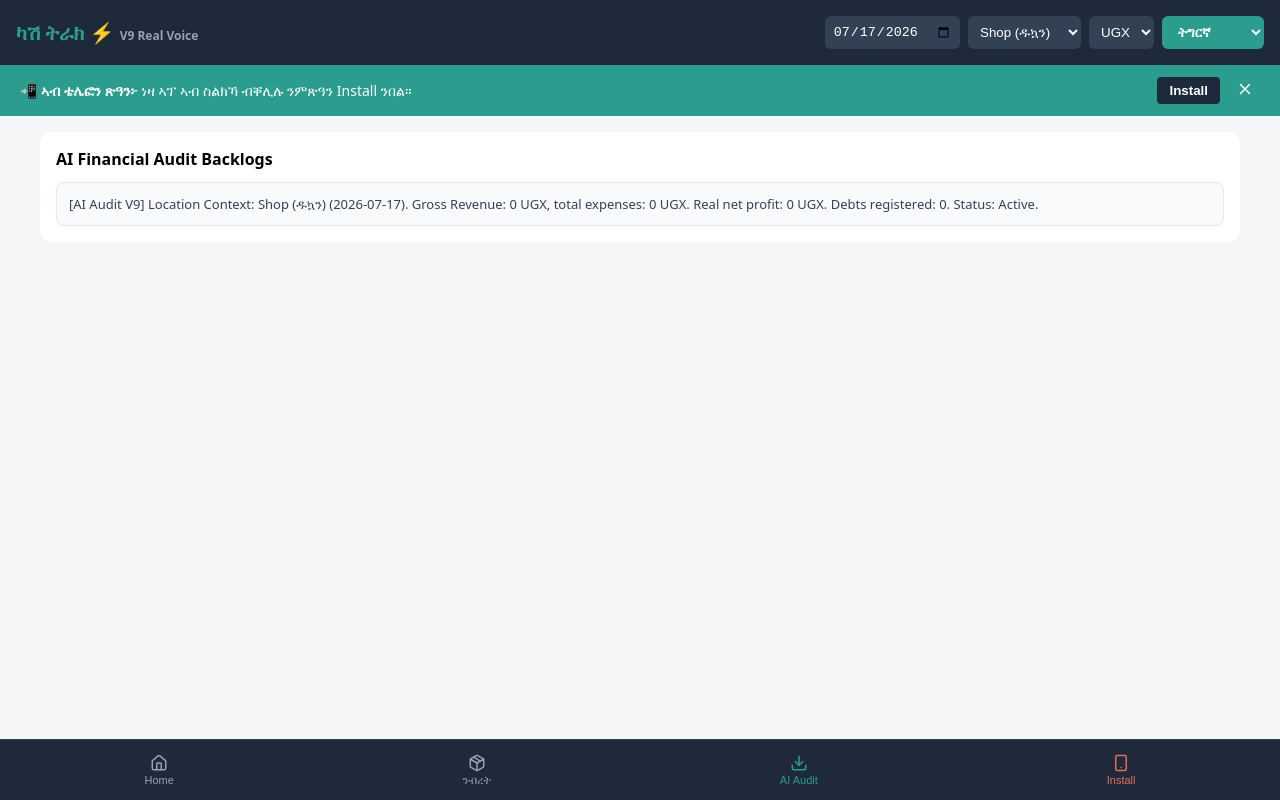
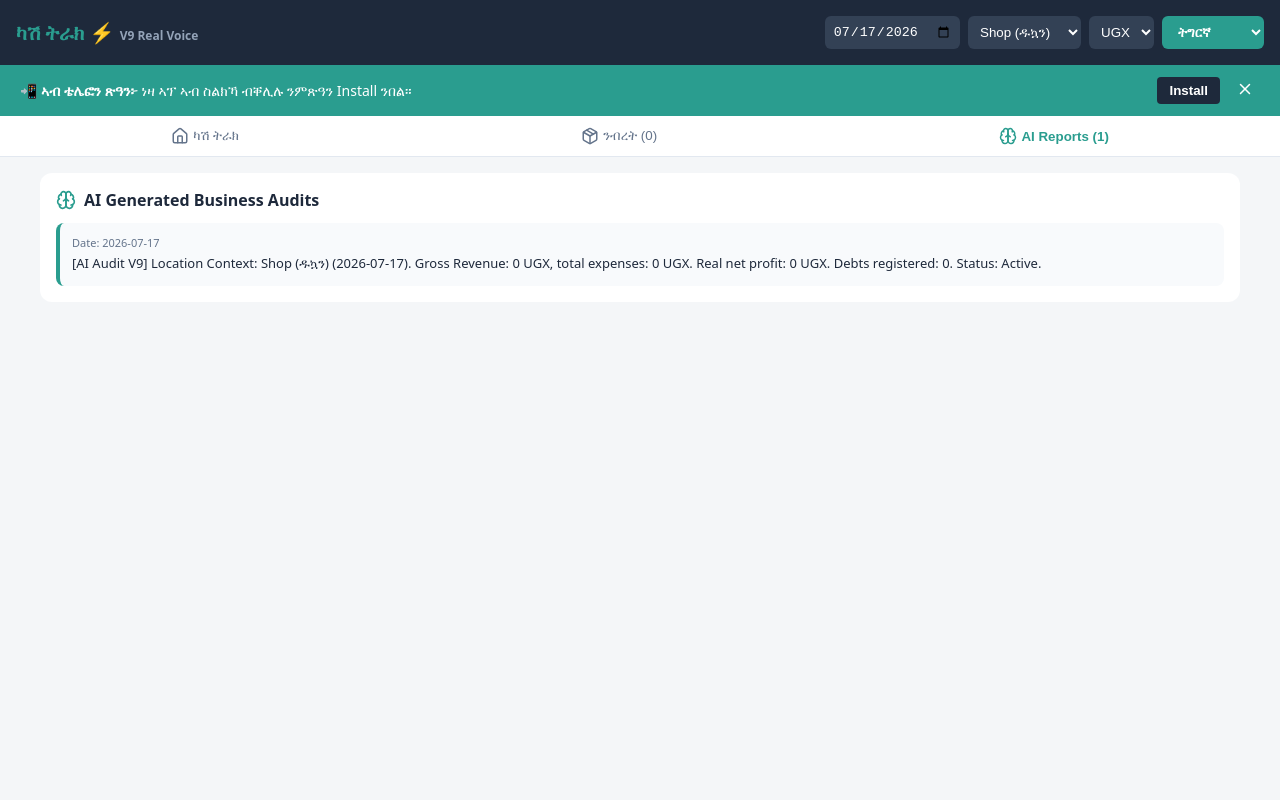
Before and after one commit to samiazarya32-cyber/cash-track, a React (Vite) app: page / in a window 1280 px wide. Both pictures are taken after a click on the button "ባዕልኻ ብ AI መርምር". Built offline with nearby package versions, Linux system fonts and the light colour scheme.

Commit message:
Enhance translation dictionary and navigation styles
Updated multi-language translation dictionary to include 'scanBarcode' key in multiple languages and improved navigation tab styles.

```diff
--- a/src/App.jsx
+++ b/src/App.jsx
@@ -4,7 +4,7 @@ import {
   Languages, Calendar, Search, Brain, Home, Download, Smartphone, User, Camera, X, Check, Mic, Square, Volume2, Share2, AlertCircle
 } from 'lucide-react';
 
-// 1. COMPLETE MULTI-LANGUAGE TRANSLATION DICTIONARY (6 LANGUAGES)
+// MULTI-LANGUAGE TRANSLATION DICTIONARY
 const TRANSLATIONS = {
   ti: {
     title: 'ካሽ ትራክ', revenue: 'ጠቅላላ ኣታዊ', profit: 'መኽሰብ', stock: 'ንብረት',
@@ -17,8 +17,8 @@ const TRANSLATIONS = {
     barcodeLabel: 'ባርኮድ ቁጽሪ', scanNow: 'ካሜራ ስካን', autoMatch: 'ባዕሉ ተረኺቡ!',
     voiceTitle: 'ብሓቀኛ ድምጺ (Voice Input) መዝግብ', startRec: 'ድምጺ ሪኮርድ ጀምር', stopRec: 'ሪኮርድ ደው ኣብል',
     voiceHelper: 'ተዛረብ እሞ ባዕሉ ናብ ጽሑፍ ክቕይሮ እዩ',
-    debtTitle: 'ዕዳ መቆጣጠሪ (Debt Ledger)', customerName: 'ስም ዓሚል', debtAmount: 'መጠን ዕዳ',
-    addDebt: 'ዕዳ መዝግብ', sendReminder: 'ብ WhatsApp ዘኻኽር', shareWhatsApp: 'መዓልታዊ ጸብጻብ ብ WhatsApp ስደድ'
+    debtTitle: 'ዕዳ መቆጻጸሪ (Debt Ledger)', customerName: 'ስም ዓሚል', debtAmount: 'መጠን ዕዳ',
+    addDebt: 'ዕዳ መዝግብ', sendReminder: 'ብ WhatsApp ዘኻኽር', shareWhatsApp: 'መዓልታዊ ጸብጻብ ብ WhatsApp ስደድ', scanBarcode: 'ባርኮድ ስካን'
   },
   en: {
     title: 'Cash Track', revenue: 'Total Revenue', profit: 'Net Profit', stock: 'Inventory',
@@ -32,7 +32,7 @@ const TRANSLATIONS = {
     voiceTitle: 'Real Voice Recording Ledger', startRec: 'Start Recording', stopRec: 'Stop Recording',
     voiceHelper: 'Speak clearly and AI will transcribe',
     debtTitle: 'Debt Collector Ledger', customerName: 'Customer Name', debtAmount: 'Debt Amount',
-    addDebt: 'Record Debt', sendReminder: 'Send WhatsApp Reminder', shareWhatsApp: 'Share Daily Report to WhatsApp'
+    addDebt: 'Record Debt', sendReminder: 'Send WhatsApp Reminder', shareWhatsApp: 'Share Daily Report to WhatsApp', scanBarcode: 'Scan Barcode'
   },
   am: {
     title: 'ካሽ ትራክ', revenue: 'አጠቃላይ ገቢ', profit: 'ትርፍ', stock: 'ዕቃዎች',
@@ -46,49 +46,49 @@ const TRANSLATIONS = {
     voiceTitle: 'በድምፅ መዝግብ (Voice Ledger)', startRec: 'ድምፅ መቅረጽ ጀምር', stopRec: 'አቁም',
     voiceHelper: 'ተናገሩና በጽሑፍ ይመዘገባል',
     debtTitle: 'የብድር መቆጣጠሪያ (Debt Ledger)', customerName: 'የደበኛ ስም', debtAmount: 'የብድር መጠን',
-    addDebt: 'ብድር መዝግብ', sendReminder: 'በ WhatsApp አስታውስ', shareWhatsApp: 'ሪፖርት በ WhatsApp ላክ'
+    addDebt: 'ብድር መዝግብ', sendReminder: 'በ WhatsApp አስታውስ', shareWhatsApp: 'ሪፖርት በ WhatsApp ላክ', scanBarcode: 'ባርኮድ ስካን'
   },
   lg: {
     title: 'Cash Track', revenue: 'Sente Ziyingidde', profit: 'Magoba', stock: 'Ebyamaguzi',
     addSale: 'Wandiika Ezisale', addItem: 'Yongeramu Ekintu', itemName: 'Erinnya ly\'ekintu',
     quantity: 'Obungi', search: 'Noonya...', noData: 'Waliwo tewali bikwataho.',
     buyingPrice: 'Omuwendo Ogw\'okugula', sellingPrice: 'Omuwendo Ogw\'okutunda', selectItem: '-- Londa Ekyamaguzi --',
-    addExpense: 'Wandiika Ebyasaasaanyiziddwa', expenseTitle: 'Kiki Ekyesaasaanyiddwa (Pram, Amasannyalaze)', amount: 'Sente',
+    addExpense: 'Wandiika Ebyasaasaanyiziddwa', expenseTitle: 'Kiki Ekyesaasaanyiddwa', amount: 'Sente',
     expenseLabel: 'Ebyasaasaanyiziddwa Biyonna', aiBtn: 'AI Kebera', downloadReport: 'Ggulawo Ripoota',
     installApp: 'Teeka ku Ssimu', profile: 'Ebikwata ku Ggwe', lowStock: 'Kiri kumpi kugwawo!',
     barcodeLabel: 'Namba ya Barcode', scanNow: 'Sikaaninga', autoMatch: 'Kizuuliddwa!',
     voiceTitle: 'Wandiikisa Eddoboozi (Voice Ledger)', startRec: 'Tandika Okukwata Eddoboozi', stopRec: 'Yimiriza',
     voiceHelper: 'Yogera n\'obwongo bw\'ekyuma buwandiike',
     debtTitle: 'Ebabanja (Debt Ledger)', customerName: 'Erinnya ly\'Amabanja', debtAmount: 'Omuwendo gw\'Ebbanja',
-    addDebt: 'Wandiika Ebbanja', sendReminder: 'Weereza ku WhatsApp', shareWhatsApp: 'Weereza Ripoota ku WhatsApp'
+    addDebt: 'Wandiika Ebbanja', sendReminder: 'Weereza ku WhatsApp', shareWhatsApp: 'Weereza Ripoota ku WhatsApp', scanBarcode: 'Sikaana Barcode'
   },
   sw: {
     title: 'Cash Track', revenue: 'Mapato', profit: 'Faida', stock: 'Bidhaa',
     addSale: 'Rekodi Mauzo', addItem: 'Weka Bidhaa', itemName: 'Jina la Bidhaa',
     quantity: 'Idadi', search: 'Tafuta...', noData: 'Hakuna rekodi zilizopatikana.',
     buyingPrice: 'Bei ya Kununua', sellingPrice: 'Bei ya Kuuza', selectItem: '-- Chagua Bidhaa --',
-    addExpense: 'Rekodi Matumizi', expenseTitle: 'Aina ya Matumizi (Pango...)', amount: 'Kiasi',
+    addExpense: 'Rekodi Matumizi', expenseTitle: 'Aina ya Matumizi', amount: 'Kiasi',
     expenseLabel: 'Jumla ya Matumizi', aiBtn: 'Uchambuzi wa AI', downloadReport: 'Pakua Ripoti',
     installApp: 'Weka kwenye Simu', profile: 'Wasifu', lowStock: 'Inaisha karibuni!',
     barcodeLabel: 'Nambari ya Barcode', scanNow: 'Skani Barcode', autoMatch: 'Imepatikana!',
     voiceTitle: 'Rekodi kwa Sauti (Voice Ledger)', startRec: 'Aanza Kurekodi', stopRec: 'Acha Kurekodi',
     voiceHelper: 'Zungumza na mfumo utaandika',
     debtTitle: 'Daftari la Madeni (Debt Ledger)', customerName: 'Jina la Mdeni', debtAmount: 'Kiasi cha Deni',
-    addDebt: 'Rekodi Deni', sendReminder: 'Kumbusha kwa WhatsApp', shareWhatsApp: 'Tuma Ripoti kwa WhatsApp'
+    addDebt: 'Rekodi Deni', sendReminder: 'Kumbusha kwa WhatsApp', shareWhatsApp: 'Tuma Ripoti kwa WhatsApp', scanBarcode: 'Skani Barcode'
   },
   ar: {
     title: 'كاش تراك', revenue: 'إجمالي الإيرادات', profit: 'صافي الأرباح', stock: 'المخزون',
     addSale: 'تسجيل بيع', addItem: 'إضافة منتج', itemName: 'اسم المنتج',
     quantity: 'الكمية', search: 'بحث...', noData: 'لا توجد سجلات اليوم.',
     buyingPrice: 'سعر الشراء', sellingPrice: 'سعر البيع', selectItem: '-- اختر المنتج --',
-    addExpense: 'تسجيل المصروفات', expenseTitle: 'نوع المصروف (إيجار...)', amount: 'المبلغ',
+    addExpense: 'تسجيل المصروفات', expenseTitle: 'نوع المصروف', amount: 'المبلغ',
     expenseLabel: 'إجمالي المصروفات', aiBtn: 'تحليل الذكاء الاصطناعي', downloadReport: 'تحميل التقرير',
     installApp: 'تثبيت التطبيق', profile: 'الملف الشخصي', lowStock: 'المخزون ينفد!',
     barcodeLabel: 'رقم الباركود', scanNow: 'مسح الباركود', autoMatch: 'تم التعرف عليه!',
     voiceTitle: 'التسجيل بالصوت الحقيقي', startRec: 'بدء التسجيل', stopRec: 'إيقاف التسجيل',
     voiceHelper: 'تحدث وسيتم تحويل صوتك إلى نص',
     debtTitle: 'دفتر الديون (Debt Ledger)', customerName: 'اسم المدين', debtAmount: 'مبلغ الدين',
-    addDebt: 'تسجيل دين', sendReminder: 'تذكير عبر WhatsApp', shareWhatsApp: 'مشاركة التقرير عبر WhatsApp'
+    addDebt: 'تسجيل دين', sendReminder: 'تذكير عبر WhatsApp', shareWhatsApp: 'مشاركة التقرير عبر WhatsApp', scanBarcode: 'مسح الباركود'
   }
 };
 
@@ -358,6 +358,19 @@ Please settle when possible. Thank you!`;
         </div>
       )}
 
+      {/* NAVIGATION TABS */}
+      <nav style={{ background: '#FFF', display: 'flex', justifyContent: 'space-around', borderBottom: '1px solid #E2E8F0', padding: '10px 0' }}>
+        <button onClick={() => setCurrentTab('home')} style={{ border: 'none', background: 'transparent', fontWeight: currentTab === 'home' ? 'bold' : 'normal', color: currentTab === 'home' ? '#2A9D8F' : '#64748B', cursor: 'pointer', display: 'flex', alignItems: 'center', gap: '4px' }}>
+          <Home size={18} /> {t.title}
+        </button>
+        <button onClick={() => setCurrentTab('inventory')} style={{ border: 'none', background: 'transparent', fontWeight: currentTab === 'inventory' ? 'bold' : 'normal', color: currentTab === 'inventory' ? '#2A9D8F' : '#64748B', cursor: 'pointer', display: 'flex', alignItems: 'center', gap: '4px' }}>
+          <Package size={18} /> {t.stock} ({inventory.length})
+        </button>
+        <button onClick={() => setCurrentTab('history')} style={{ border: 'none', background: 'transparent', fontWeight: currentTab === 'history' ? 'bold' : 'normal', color: currentTab === 'history' ? '#2A9D8F' : '#64748B', cursor: 'pointer', display: 'flex', alignItems: 'center', gap: '4px' }}>
+          <Brain size={18} /> AI Reports ({aiReports.length})
+        </button>
+      </nav>
+
       {/* MAIN WORKSPACE */}
       <main style={{ maxWidth: '1200px', margin: '0 auto', padding: '16px' }}>
 
@@ -373,7 +386,7 @@ Please settle when possible. Thank you!`;
           </div>
         )}
 
-        <div className="responsive-grid">
+        <div style={{ display: 'grid', gridTemplateColumns: 'repeat(auto-fit, minmax(300px, 1fr))', gap: '16px' }}>
           {currentTab === 'home' && (
             <>
               {/* FINANCIAL STATS */}
@@ -476,7 +489,7 @@ Please settle when possible. Thank you!`;
               <div style={{ background: '#FFF', padding: '16px', borderRadius: '12px' }}>
                 <div style={{ display: 'flex', justifyContent: 'space-between', alignItems: 'center', marginBottom: '12px' }}>
                   <h3 style={{ margin: 0, fontSize: '16px' }}>Live Automated Ledger ({selectedDate})</h3>
-                  <button onClick={runAutoAiAudit} style={{ background: '#1E293B', color: '#FFF', border: 'none', padding: '6px 12px', borderRadius: '6px', display: 'flex', alignItems: 'center', gap: '6px', fontSize: '13px' }}>
+                  <button onClick={runAutoAiAudit} style={{ background: '#1E293B', color: '#FFF', border: 'none', padding: '6px 12px', borderRadius: '6px', display: 'flex', alignItems: 'center', gap: '6px', fontSize: '13px', cursor: 'pointer' }}>
                     <Brain size={16} color="#2A9D8F" /> {t.aiBtn}
                   </button>
                 </div>
@@ -502,71 +515,86 @@ Please settle when possible. Thank you!`;
                   <input type="number" value={prodCost} onChange={(e) => setProdCost(e.target.value)} placeholder={t.buyingPrice} style={{ padding: '10px', borderRadius: '6px', border: '1px solid #CBD5E1' }} required />
                   <input type="number" value={prodPrice} onChange={(e) => setProdPrice(e.target.value)} placeholder={t.sellingPrice} style={{ padding: '10px', borderRadius: '6px', border: '1px solid #CBD5E1' }} required />
                   <input type="number" value={prodQty} onChange={(e) => setProdQty(e.target.value)} placeholder={t.quantity} style={{ padding: '10px', borderRadius: '6px', border: '1px solid #CBD5E1' }} required />
-                  <div style={{display:'flex', gap: '4px'}}>
+
+                  <div style={{ display: 'flex', gap: '6px' }}>
                     <input type="text" value={prodBarcode} onChange={(e) => setProdBarcode(e.target.value)} placeholder={t.barcodeLabel} style={{ padding: '10px', borderRadius: '6px', border: '1px solid #CBD5E1', flex: 1 }} />
-                    <button type="button" onClick={() => startCameraScan('inventory')} style={{background:'#1E293B', color:'#FFF', border:'none', padding:'10px', borderRadius:'6px'}}><Camera size={16}/></button>
+                    <button type="button" onClick={() => startCameraScan('inventory')} style={{ background: '#1E293B', color: '#FFF', border: 'none', padding: '10px', borderRadius: '6px', cursor: 'pointer' }}>
+                      <Camera size={16} />
+                    </button>
                   </div>
-                  <button type="submit" style={{ background: '#2A9D8F', color: '#FFF', border: 'none', padding: '12px', borderRadius: '6px', fontWeight: 'bold' }}>{t.addItem}</button>
+
+                  <button type="submit" style={{ background: '#2A9D8F', color: '#FFF', border: 'none', padding: '10px', borderRadius: '6px', fontWeight: 'bold', cursor: 'pointer' }}>
+                    {t.addItem}
+                  </button>
                 </form>
               </div>
 
-              <div style={{ background: '#FFF', padding: '16px', borderRadius: '12px' }}>
-                <h3 style={{ margin: '0 0 12px 0', fontSize: '16px' }}>Active Stock Level Matrix</h3>
-                <div style={{ display: 'flex', flexDirection: 'column', gap: '8px' }}>
-                  {inventory.length === 0 ? <p style={{fontSize:'13px', color:'#64748B', textAlign:'center', padding:'20px'}}>No records in stock sheet.</p> : inventory.map(item => (
-                    <div key={item.id} style={{ display: 'flex', justifyContent: 'space-between', alignItems: 'center', padding: '12px', background: '#F8FAFC', borderRadius: '8px', border: '1px solid #E2E8F0' }}>
-                      <div>
-                        <strong style={{fontSize:'14px'}}>{item.name}</strong>
-                        <div style={{ fontSize: '12px', color: '#64748B' }}>Cost: {item.cost} / Price: {item.price} {item.barcode && `| 🏷️ Barcode: ${item.barcode}`}</div>
-                      </div>
-                      <div style={{ display: 'flex', alignItems: 'center', gap: '10px' }}>
-                        {item.qty <= 5 && <span style={{ background: '#FEE2E2', color: '#DC3545', fontSize: '11px', padding: '2px 6px', borderRadius: '4px', fontWeight: 'bold' }}>{t.lowStock}</span>}
-                        <span style={{ fontWeight: 'bold', fontSize:'13px' }}>{item.qty} units left</span>
-                        <button onClick={() => setInventory(prev => prev.filter(x => x.id !== item.id))} style={{ background: 'transparent', border: 'none', color: '#DC3545' }}><Trash2 size={14} /></button>
-                      </div>
-                    </div>
-                  ))}
-                </div>
+              {/* INVENTORY LIST TABLE */}
+              <div style={{ background: '#FFF', padding: '16px', borderRadius: '12px', overflowX: 'auto' }}>
+                <h3 style={{ margin: '0 0 12px 0', fontSize: '16px' }}>{t.stock} ({inventory.length})</h3>
+                <table style={{ width: '100%', borderCollapse: 'collapse', fontSize: '13px', textAlign: 'left' }}>
+                  <thead>
+                    <tr style={{ background: '#F8FAFC', borderBottom: '2px solid #E2E8F0' }}>
+                      <th style={{ padding: '10px' }}>{t.itemName}</th>
+                      <th style={{ padding: '10px' }}>{t.buyingPrice}</th>
+                      <th style={{ padding: '10px' }}>{t.sellingPrice}</th>
+                      <th style={{ padding: '10px' }}>{t.quantity}</th>
+                      <th style={{ padding: '10px' }}>{t.barcodeLabel}</th>
+                      <th style={{ padding: '10px' }}>Action</th>
+                    </tr>
+                  </thead>
+                  <tbody>
+                    {inventory.length === 0 ? (
+                      <tr><td colSpan="6" style={{ padding: '16px', textAlign: 'center', color: '#64748B' }}>{t.noData}</td></tr>
+                    ) : (
+                      inventory.map(item => (
+                        <tr key={item.id} style={{ borderBottom: '1px solid #F1F5F9' }}>
+                          <td style={{ padding: '10px', fontWeight: 'bold' }}>{item.name}</td>
+                          <td style={{ padding: '10px' }}>{item.cost} {currency}</td>
+                          <td style={{ padding: '10px' }}>{item.price} {currency}</td>
+                          <td style={{ padding: '10px' }}>
+                            <span style={{ color: item.qty <= 2 ? '#DC3545' : '#1E293B', fontWeight: item.qty <= 2 ? 'bold' : 'normal' }}>
+                              {item.qty} {item.qty <= 2 && `(${t.lowStock})`}
+                            </span>
+                          </td>
+                          <td style={{ padding: '10px', color: '#64748B' }}>{item.barcode || '—'}</td>
+                          <td style={{ padding: '10px' }}>
+                            <button onClick={() => setInventory(prev => prev.filter(i => i.id !== item.id))} style={{ background: '#FEE2E2', border: 'none', color: '#DC3545', padding: '6px', borderRadius: '4px', cursor: 'pointer' }}>
+                              <Trash2 size={14} />
+                            </button>
+                          </td>
+                        </tr>
+                      ))
+                    )}
+                  </tbody>
+                </table>
               </div>
             </div>
           )}
 
-          {/* AI REPORTS */}
+          {/* AI REPORTS TAB */}
           {currentTab === 'history' && (
             <div style={{ gridColumn: '1 / -1', background: '#FFF', padding: '16px', borderRadius: '12px' }}>
-              <h3 style={{ margin: '0 0 12px 0', fontSize: '16px' }}>AI Financial Audit Backlogs</h3>
-              <div style={{ display: 'flex', flexDirection: 'column', gap: '12px' }}>
-                {aiReports.length === 0 ? <p style={{fontSize:'13px', color:'#64748B', textAlign:'center', padding:'30px'}}>Click Auto AI Audit on home panel first.</p> : aiReports.map(r => (
-                  <div key={r.id} style={{ padding: '12px', background: '#F8FAFC', borderRadius: '8px', border: '1px solid #E2E8F0' }}>
-                    <p style={{ margin: 0, fontSize: '13px', color:'#334155' }}>{r.text}</p>
-                  </div>
-                ))}
-              </div>
+              <h3 style={{ margin: '0 0 12px 0', fontSize: '16px', color: '#1E293B', display: 'flex', alignItems: 'center', gap: '8px' }}>
+                <Brain color="#2A9D8F" size={20} /> AI Generated Business Audits
+              </h3>
+              {aiReports.length === 0 ? (
+                <p style={{ fontSize: '13px', color: '#64748B' }}>No AI audits generated yet. Click "{t.aiBtn}" on the main screen to create one.</p>
+              ) : (
+                <div style={{ display: 'flex', flexDirection: 'column', gap: '10px' }}>
+                  {aiReports.map(rep => (
+                    <div key={rep.id} style={{ background: '#F8FAFC', padding: '12px', borderRadius: '8px', borderLeft: '4px solid #2A9D8F' }}>
+                      <div style={{ fontSize: '11px', color: '#64748B', marginBottom: '4px' }}>Date: {rep.date}</div>
+                      <p style={{ margin: 0, fontSize: '13px', color: '#1E293B', lineHeight: '1.5' }}>{rep.text}</p>
+                    </div>
+                  ))}
+                </div>
+              )}
             </div>
           )}
+
         </div>
       </main>
-
-      {/* FOOTER TASKBAR */}
-      <nav style={{ position: 'fixed', bottom: 0, left: 0, right: 0, height: '60px', background: '#1E293B', borderTop: '1px solid #334155', display: 'flex', justifyContent: 'space-around', alignItems: 'center', zIndex: 1000 }}>
-        <button onClick={() => setCurrentTab('home')} style={{ background: 'transparent', border: 'none', color: currentTab === 'home' ? '#2A9D8F' : '#94A3B8', display: 'flex', flexDirection: 'column', alignItems: 'center', gap: '2px', fontSize: '11px' }}>
-          <Home size={18} /> <span>Home</span>
-        </button>
-        <button onClick={() => setCurrentTab('inventory')} style={{ background: 'transparent', border: 'none', color: currentTab === 'inventory' ? '#2A9D8F' : '#94A3B8', display: 'flex', flexDirection: 'column', alignItems: 'center', gap: '2px', fontSize: '11px' }}>
-          <Package size={18} /> <span>{t.stock}</span>
-        </button>
-        <button onClick={() => setCurrentTab('history')} style={{ background: 'transparent', border: 'none', color: currentTab === 'history' ? '#2A9D8F' : '#94A3B8', display: 'flex', flexDirection: 'column', alignItems: 'center', gap: '2px', fontSize: '11px' }}>
-          <Download size={18} /> <span>AI Audit</span>
-        </button>
-        <button onClick={triggerNativePwaInstall} style={{ background: 'transparent', border: 'none', color: '#E76F51', display: 'flex', flexDirection: 'column', alignItems: 'center', gap: '2px', fontSize: '11px' }}>
-          <Smartphone size={18} /> <span>Install</span>
-        </button>
-      </nav>
-
-      <style>{`
-        .responsive-grid { display: grid; grid-template-columns: 1fr; gap: 16px; }
-        @media (min-width: 900px) { .responsive-grid { grid-template-columns: 1fr 1fr; } }
-      `}</style>
     </div>
   );
 }
```
